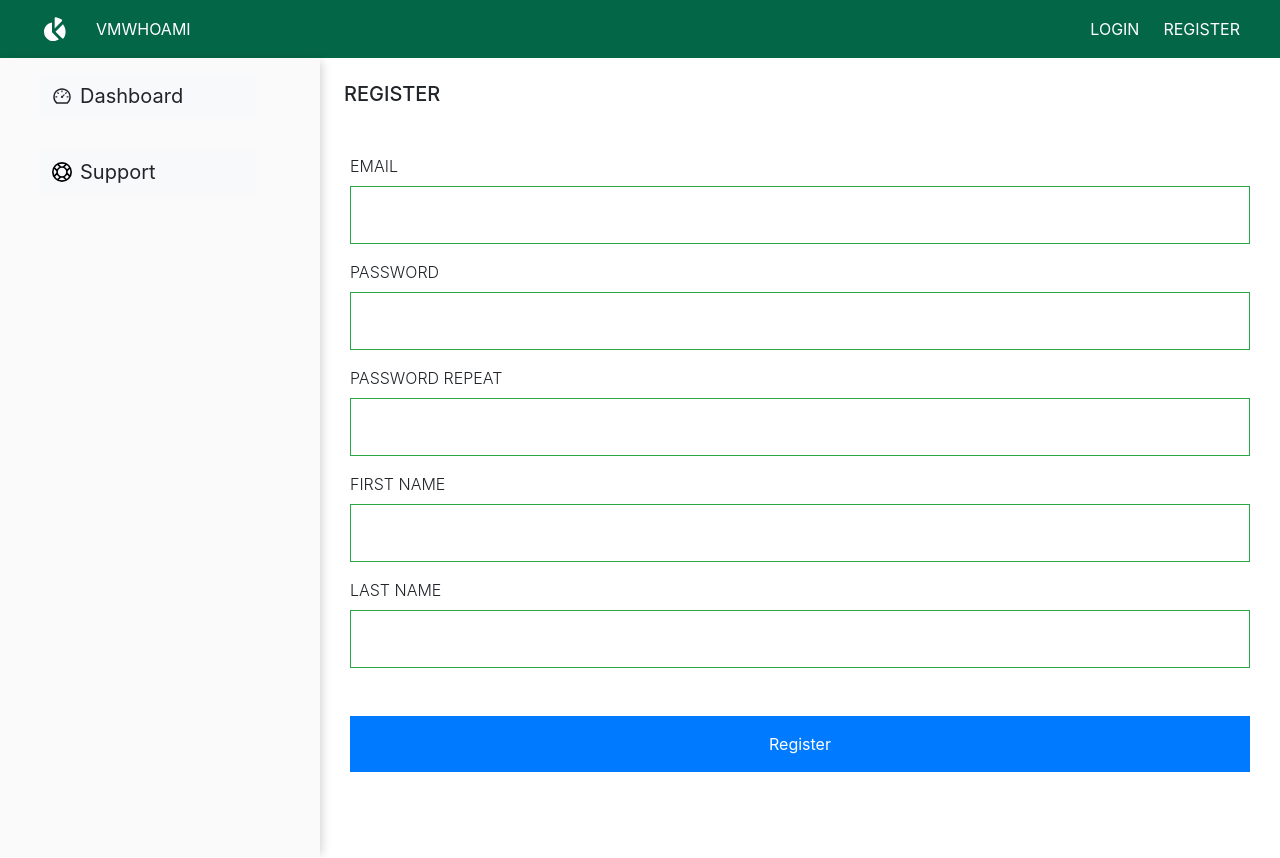
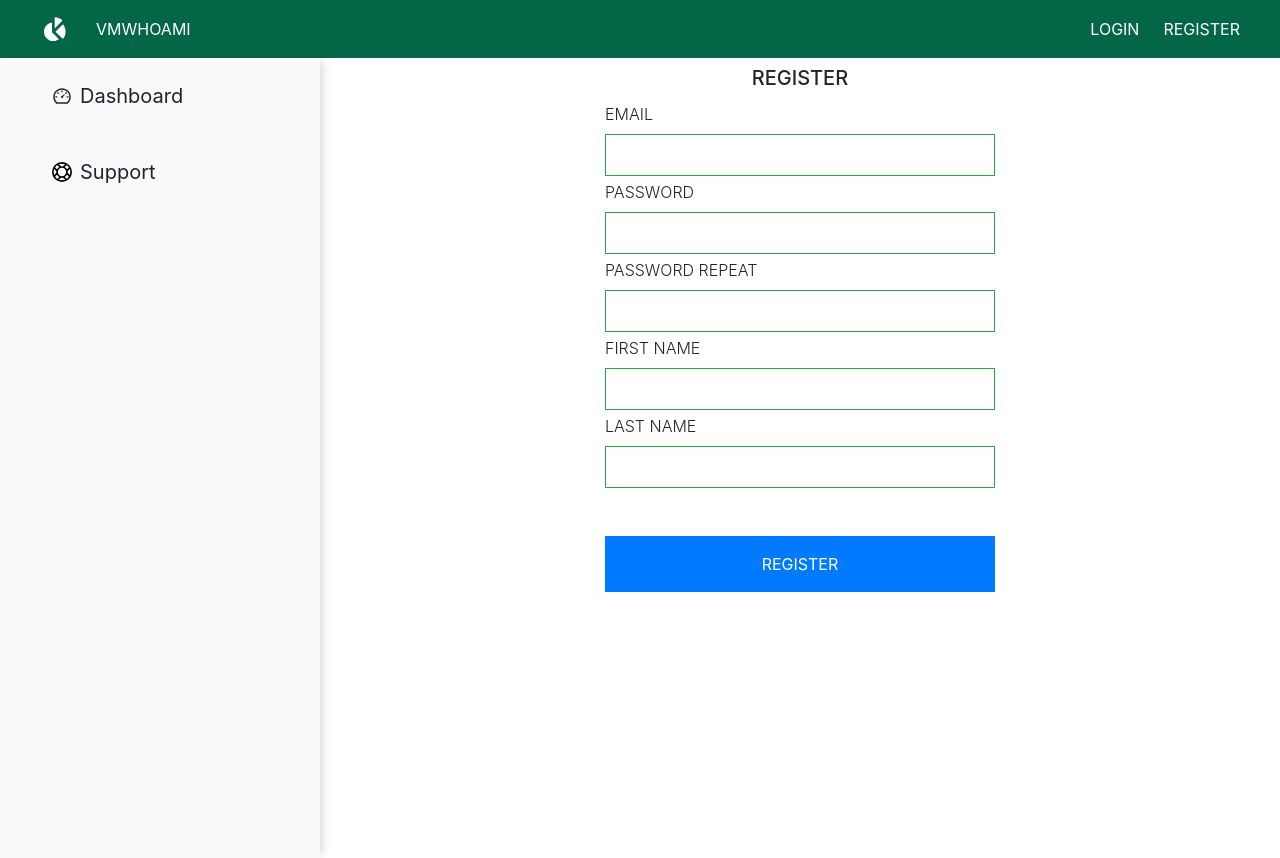
Before and after one commit to vmwhoami/qoobus_test, a React (Create React App) app: page /register in a window 1280 px wide. Built offline with nearby package versions, Linux system fonts and the light colour scheme; no server answers; what miragejs would draw is missing.

Commit message:
Update the readme file

```diff
--- a/src/pages/Login.js
+++ b/src/pages/Login.js
@@ -43,17 +43,16 @@ const Login = () => {
   }
   return (
     <Layout>
-      <Row>
-        <Row className="d-flex mx-0 p-4 align-items-center w-100 justify-content-between">
+      <Row className="d-flex justify-content-center">
+        <Row className="d-flex mx-0 p-4 justify-content-center w-100">
           <h5 className="text-uppercase">Login</h5>
-
         </Row>
 
-        <Form onSubmit={handleSubmit} className="col-12">
+        <Form onSubmit={handleSubmit} className="col-12 col-md-6">
           <Form.Group className="mb-3 d-flex flex-column col-12">
             <FormInput
-              groupClass="d-flex flex-column px-0 pt-3"
-              inputClass="p-3  border border-success"
+              groupClass="d-flex flex-column px-0 pt-2"
+              inputClass="p-2  border border-success"
               labelClass="text-uppercase font-weight-light"
               name="email"
               label="email"
@@ -63,8 +62,8 @@ const Login = () => {
             />
             {errors.email && <p className="text-danger text-uppercase">{errors.email}</p>}
             <FormInput
-              groupClass="d-flex flex-column px-0 pt-3"
-              inputClass="p-3  border border-success"
+              groupClass="d-flex flex-column px-0 pt-2"
+              inputClass="p-2  border border-success"
               labelClass="text-uppercase font-weight-light"
               name="password"
               label="Password"
@@ -76,7 +75,7 @@ const Login = () => {
             {errors.password && <p className="text-danger text-uppercase">{errors.password}</p>}
             <Form.Group className="d-flex flex-column px-0 pt-5">
               <Button
-                className="btn-flat py-3  text-center rounded-0 border-0"
+                className="btn-flat py-3  text-center rounded-0 border-0 text-uppercase"
                 type="submit"
               >
                 Login
--- a/src/pages/Register.js
+++ b/src/pages/Register.js
@@ -1,6 +1,8 @@
 import React from 'react';
 import { useSelector } from 'react-redux';
-import { Row, Button, Form } from 'react-bootstrap';
+import {
+  Row, Button, Form, Col,
+} from 'react-bootstrap';
 import Layout from '../components/layout';
 import FormInput from '../components/formInput/formInput';
 import useForm from '../components/useForm/useForm';
@@ -15,16 +17,16 @@ const Register = () => {
 
   return (
     <Layout>
-      <Row>
-        <Row className="d-flex mx-0 p-4 align-items-center w-100 justify-content-between">
+      <Row className="d-flex justify-content-center">
+        <Row className="d-flex mx-0 pt-2 justify-content-center w-100">
           {submitted ? <h5 className="text-uppercase text-success ">Registration Successful</h5> : <h5 className="text-uppercase">Register</h5>}
         </Row>
-
-        <Form onSubmit={handleSubmit} className="col-12">
-          <Form.Group className="mb-3 d-flex flex-column col-12">
+        <Col lg={6} md={12}>
+          <Form onSubmit={handleSubmit} className="col-12 w-100">
+            <Form.Group className="mb-3 d-flex flex-column  col-12">
               <FormInput
-              groupClass="d-flex flex-column px-0 pt-3"
-              inputClass="p-3  border border-success"
+                groupClass="d-flex flex-column px-0 pt-1"
+                inputClass={`p-2  border ${errors.email ? 'border-danger' : 'border-success'}`}
                 labelClass="text-uppercase font-weight-light"
                 name="email"
                 label="email"
@@ -34,8 +36,8 @@ const Register = () => {
               />
               {errors.email && <p className="text-danger text-uppercase">{errors.email}</p>}
               <FormInput
-              groupClass="d-flex flex-column px-0 pt-3"
-              inputClass="p-3  border border-success"
+                groupClass="d-flex flex-column px-0 pt-1"
+                inputClass={`p-2  border ${errors.password ? 'border-danger' : 'border-success'}`}
                 labelClass="text-uppercase font-weight-light"
                 name="password"
                 label="Password"
@@ -46,8 +48,8 @@ const Register = () => {
               />
               {errors.password && <p className="text-danger text-uppercase">{errors.password}</p>}
               <FormInput
-              groupClass="d-flex flex-column px-0 pt-3"
-              inputClass="p-3  border border-success"
+                groupClass="d-flex flex-column px-0 pt-1"
+                inputClass={`p-2  border ${errors.passwordRepeat ? 'border-danger' : 'border-success'}`}
                 labelClass="text-uppercase font-weight-light"
                 name="passwordRepeat"
                 label="Password Repeat"
@@ -58,8 +60,8 @@ const Register = () => {
               />
               {errors.passwordRepeat && <p className="text-danger text-uppercase">{errors.passwordRepeat}</p>}
               <FormInput
-              groupClass="d-flex flex-column px-0 pt-3"
-              inputClass="p-3  border border-success"
+                groupClass="d-flex flex-column px-0 pt-1"
+                inputClass={`p-2  border ${errors.firstName ? 'border-danger' : 'border-success'}`}
                 labelClass="text-uppercase font-weight-light"
                 name="firstName"
                 label="First Name"
@@ -70,8 +72,8 @@ const Register = () => {
               {errors.firstName && <p className="text-danger text-uppercase">{errors.firstName}</p>}
 
               <FormInput
-              groupClass="d-flex flex-column px-0 pt-3"
-              inputClass="p-3  border border-success"
+                groupClass="d-flex flex-column px-0 pt-1"
+                inputClass={`p-2  border ${errors.lastName ? 'border-danger' : 'border-success'}`}
                 labelClass="text-uppercase font-weight-light"
                 name="lastName"
                 label="Last Name"
@@ -83,7 +85,7 @@ const Register = () => {
 
               <Form.Group className="d-flex flex-column px-0 pt-5">
                 <Button
-                className="btn-flat py-3  text-center rounded-0 border-0"
+                  className="btn-flat py-3  text-center rounded-0 border-0 text-uppercase"
                   type="submit"
                 >
                   Register
@@ -91,8 +93,9 @@ const Register = () => {
               </Form.Group>
             </Form.Group>
           </Form>
+        </Col>
+      </Row>
 
-      </Row>
     </Layout>
   );
 };
```
Also changed, not shown: 2 other files (tests, documents, lock files or other folders). Lines whose indentation alone changed are shown as unchanged.
